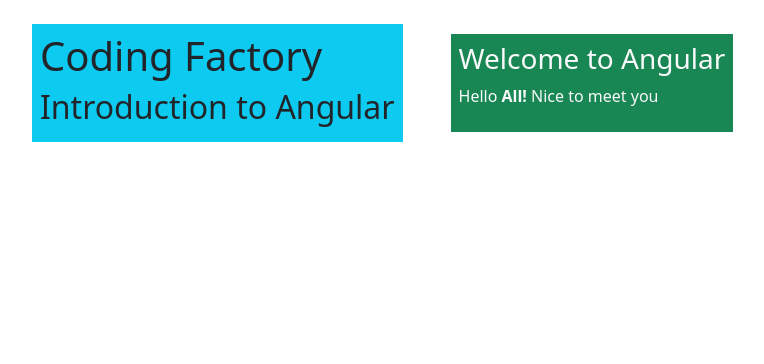
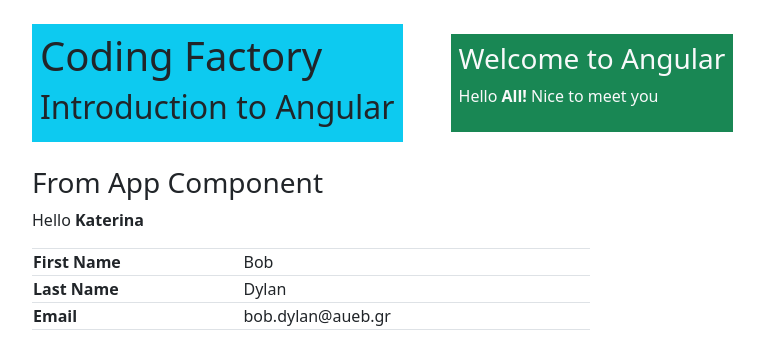
Before and after one commit to katerinakarkaggeli/cf10-frontend, an Angular app: page / in a window 1280 px wide. Shown: the top 364 px of the page, without its empty margins (50-814 px from the left). Built offline with nearby package versions, Linux system fonts and the light colour scheme.

Commit message:
feat: add variable to app component

```diff
--- a/angular.json
+++ b/angular.json
@@ -24,13 +24,8 @@
                 "input": "public"
               }
             ],
-            "styles": [
-              "src/styles.css",
-              "node_modules/bootstrap/dist/css/bootstrap.min.css"
-            ],
-            "scripts":[
-              "node_modules/bootstrap/dist/js/bootstrap.bundle.min.js"
-            ]
+            "styles": ["src/styles.css", "node_modules/bootstrap/dist/css/bootstrap.min.css"],
+            "scripts": ["node_modules/bootstrap/dist/js/bootstrap.bundle.min.js"]
           },
           "configurations": {
             "production": {
@@ -70,6 +65,9 @@
         },
         "test": {
           "builder": "@angular/build:unit-test"
+        },
+        "deploy": {
+          "builder": "angular-cli-ghpages:deploy"
         }
       }
     }
--- a/package.json
+++ b/package.json
@@ -6,7 +6,8 @@
     "start": "ng serve",
     "build": "ng build",
     "watch": "ng build --watch --configuration development",
-    "test": "ng test"
+    "test": "ng test",
+    "gitdeploy": "ng deploy --base-href=https://katerinakarkaggeli.github.io/cf10-frontend/"
   },
   "private": true,
   "packageManager": "npm@11.20.0",
@@ -25,6 +26,7 @@
     "@angular/build": "^22.3.0",
     "@angular/cli": "^22.3.0",
     "@angular/compiler-cli": "^22.3.0",
+    "angular-cli-ghpages": "^3.1.2",
     "jsdom": "^31.0.0",
     "prettier": "^3.8.1",
     "typescript": "~6.0.2",
--- a/src/app/app.html
+++ b/src/app/app.html
@@ -10,3 +10,25 @@
     </div>
   </div>
 </div>
+
+<div class="container mt-4">
+  <h3>From App Component</h3>
+  <p>
+    Hello <strong>{{name}}</strong>
+  </p>
+
+  <table class="table table-bordered w-50">
+    <tr>
+      <td class="fw-semibold">First Name</td>
+      <td class="ps-2">{{user.firstname}}</td>
+    </tr>
+    <tr>
+      <td class="fw-semibold">Last Name</td>
+      <td class="ps-2">{{user.lastname}}</td>
+    </tr>
+    <tr>
+      <td class="fw-semibold">Email</td>
+      <td class="ps-2">{{user.email}}</td>
+    </tr>
+  </table>
+</div>
--- a/src/app/app.ts
+++ b/src/app/app.ts
@@ -9,4 +9,12 @@ import { RouterOutlet } from '@angular/router';
 })
 export class App {
   protected readonly title = signal('angular-introduction');
+  // Step 1 One way Binding
+  name = 'Katerina'
+
+  user = {
+    firstname: "Bob",
+    lastname: "Dylan",
+    email: "bob.dylan@aueb.gr"
+  }
 }
```
Also changed, not shown: 1 other file (tests, documents, lock files or other folders).
